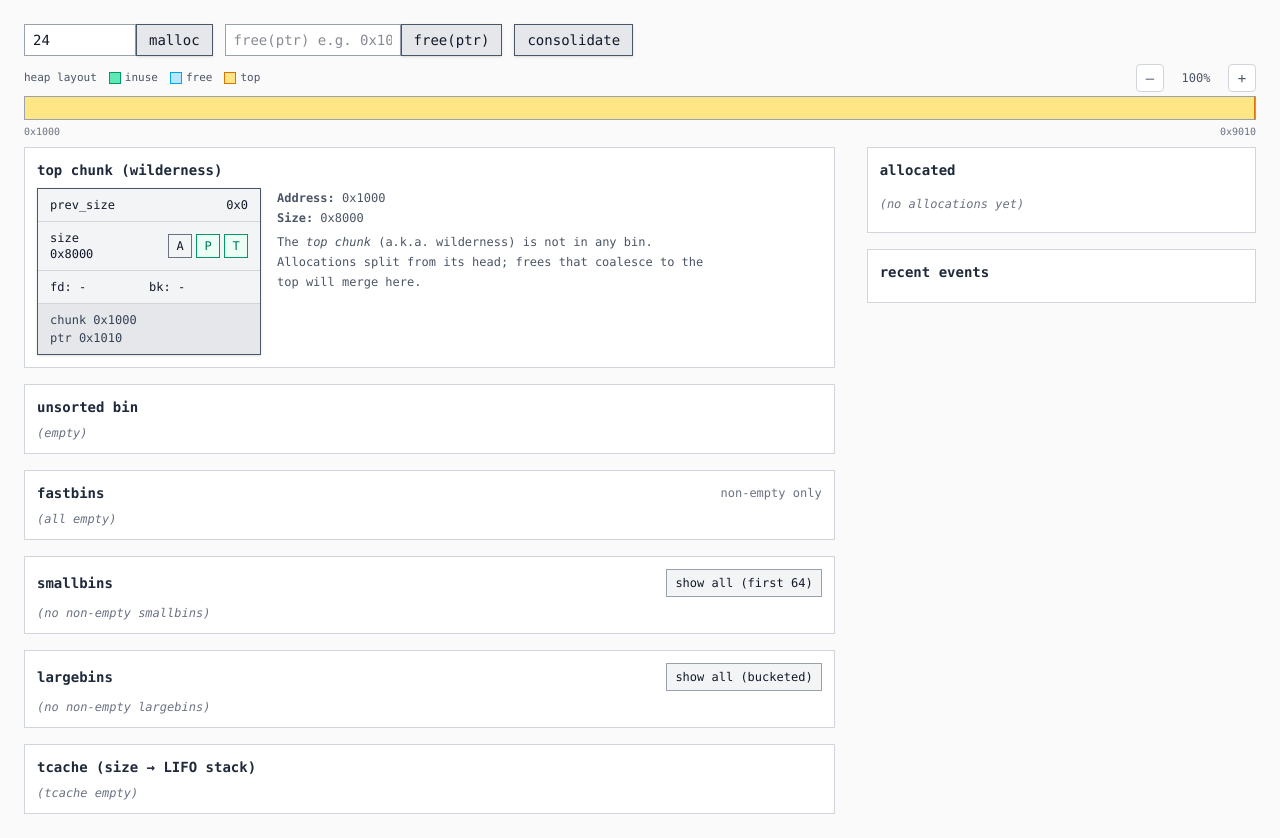
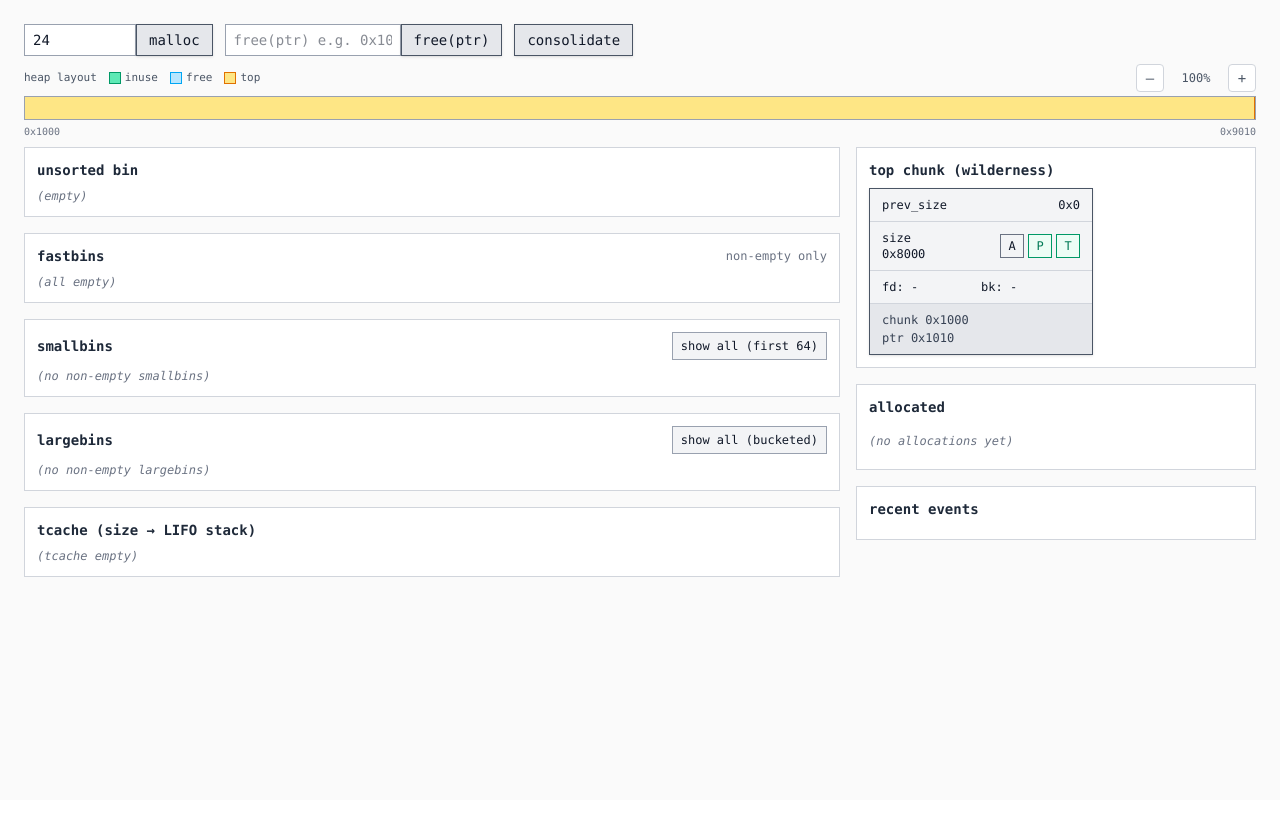
Before and after one commit to devonnuri/visalloc, a React (Vite) app: page / in a window 1280 px wide. After the commit the page ends 800 px from the top, so only its background shows below. Built offline with nearby package versions, Linux system fonts and the light colour scheme.

Commit message:
feat: reorganize Visualizer layout by adjusting grid spacing and moving top chunk section to the right column

```diff
--- a/src/Visualizer.tsx
+++ b/src/Visualizer.tsx
@@ -220,36 +220,9 @@
 
       {/* Below the toolbar we split into two columns: left = chunks, right = recent events/logs */}
       {snap && (
-        <div className="grid grid-cols-1 lg:grid-cols-3 gap-8">
+        <div className="grid grid-cols-1 lg:grid-cols-3 gap-4">
           {/* Left column: chunk-related sections (span 2 on large screens) */}
           <div className="space-y-4 lg:col-span-2">
-            <Section title="top chunk (wilderness)">
-              {topChunk ? (
-                <div className="flex gap-4 items-start">
-                  <ChunkCard
-                    caddr={topAddr as number}
-                    c={topChunk}
-                    isTop
-                    onSelect={p => setFreePtr(hex(p))}
-                  />
-                  <div className="text-xs text-gray-600 leading-5 max-w-md">
-                    <div>
-                      <span className="font-semibold">Address:</span> {hex(topAddr as number)}
-                    </div>
-                    <div>
-                      <span className="font-semibold">Size:</span> {hex(topChunk.size as number)}
-                    </div>
-                    <div className="mt-1">
-                      The <em>top chunk</em> (a.k.a. wilderness) is not in any bin. Allocations
-                      split from its head; frees that coalesce to the top will merge here.
-                    </div>
-                  </div>
-                </div>
-              ) : (
-                <div className="text-xs text-gray-500 italic">(no top chunk)</div>
-              )}
-            </Section>
-
             <Section title="unsorted bin">
               <BinRow
                 items={unsortedItems}
@@ -370,6 +343,21 @@
 
           {/* Right column: allocated / recent events */}
           <div className="space-y-4 lg:col-span-1">
+            <Section title="top chunk (wilderness)">
+              {topChunk ? (
+                <div className="flex gap-4 items-start">
+                  <ChunkCard
+                    caddr={topAddr as number}
+                    c={topChunk}
+                    isTop
+                    onSelect={p => setFreePtr(hex(p))}
+                  />
+                </div>
+              ) : (
+                <div className="text-xs text-gray-500 italic">(no top chunk)</div>
+              )}
+            </Section>
+
             <Section title="allocated">
               <div className="flex gap-4 overflow-x-auto py-2">
                 {allocatedCards.length ? (
```
